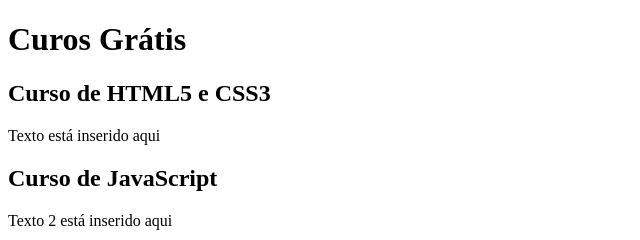
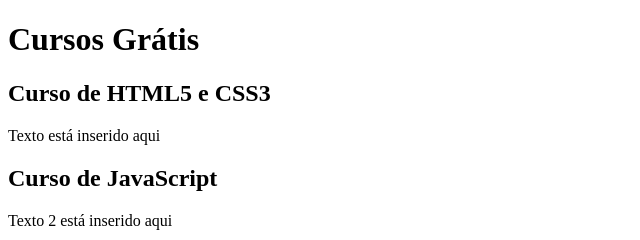
Before and after one commit to CristiannaOliveira/projeto-site, a plain HTML site: page index.html in a window 1280 px wide. Shown: the full height of the page, 0-640 px from the left. Drawn offline with Linux system fonts and the light colour scheme.

Commit message:
Update index.html

```diff
--- a/index.html
+++ b/index.html
@@ -9,7 +9,7 @@
 <body>
     <main>
         <header>
-            <h1>Curos Grátis</h1>
+            <h1>Cursos Grátis</h1>
         </header>
         <article>
             <h2>Curso de HTML5 e CSS3</h2>
```
